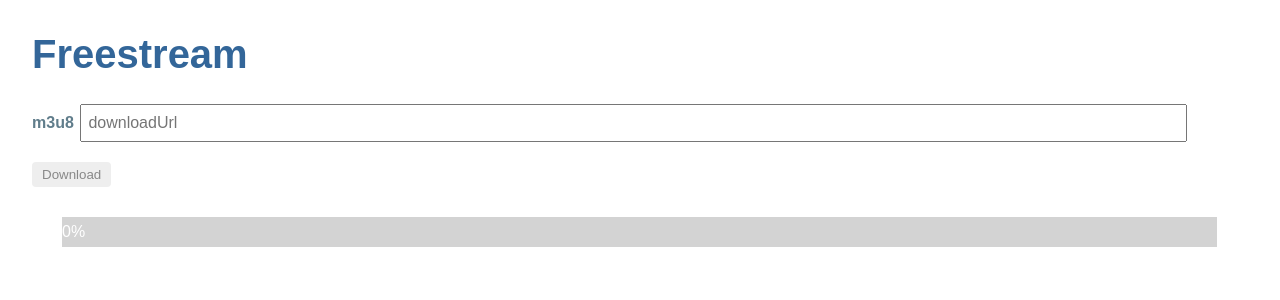
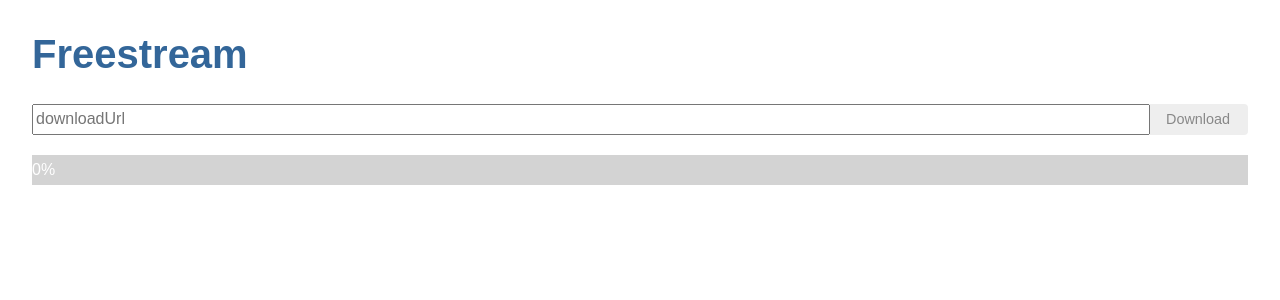
Before and after one commit to chromyd/downloader, an Angular app: page / in a window 1280 px wide. Shown: the top 300 px of the page. Built offline with nearby package versions, Linux system fonts and the light colour scheme.

Commit message:
Style improvements

```diff
--- a/src/app/downloader/downloader.component.css
+++ b/src/app/downloader/downloader.component.css
@@ -1,36 +1,46 @@
-label {
-  display: inline-block;
-  width: 3em;
-  margin: .5em 0;
-  color: #607D8B;
-  font-weight: bold;
-}
 input {
-  height: 2em;
-  width: 90%;
+  width: 100%;
   font-size: 1em;
-  padding-left: .4em;
+  height: 25px;
 }
 button {
-  margin-top: 20px;
   font-family: Arial, sans-serif;
   background-color: #eee;
+  height: 31px;
   border: none;
   padding: 5px 10px;
-  border-radius: 4px;
+  border-radius: 0 4px 4px 0;
   cursor: hand;
+  font-size: 0.9em;
+  width: 100%;
 }
 button:hover {
-  background-color: #cfd8dc;
+  background-color: deeppink;
+  color: white;
+}
+button:focus {
+  outline: 0;
+}
+button:active {
+  position: relative;
+  top: 1px;
 }
 button:disabled {
   background-color: #eee;
   color: #ccc;
   cursor: auto;
 }
+#input {
+  margin-right: 106px;
+  padding: 0;
+}
+#button {
+  float: right;
+  width: 100px;
+}
 #downloadProgress {
-  width: 95%;
-  margin: 30px;
+  margin-top: 20px;
+  margin-bottom: 20px;
   background-color: lightgrey;
 }
 #downloadBar {
--- a/src/app/downloader/downloader.component.html
+++ b/src/app/downloader/downloader.component.html
@@ -1,7 +1,6 @@
 <div>
-  <label>m3u8</label>
-  <input [(ngModel)]="downloadUrl" placeholder="downloadUrl" #keyUrl>
-  <button (click)="download()">Download</button>
+  <div id="button"><button (click)="download()">Download</button></div>
+  <div id="input"><input [(ngModel)]="downloadUrl" placeholder="downloadUrl" #keyUrl></div>
 </div>
 <div id="downloadProgress" (mouseenter)="detailedProgress = true" (mouseleave)="detailedProgress = false">
   <div id="downloadBar" [style.width]="getProgress() | percent:'1.1-1'">
```
Also changed, not shown: 1 other file (tests, documents, lock files or other folders).
